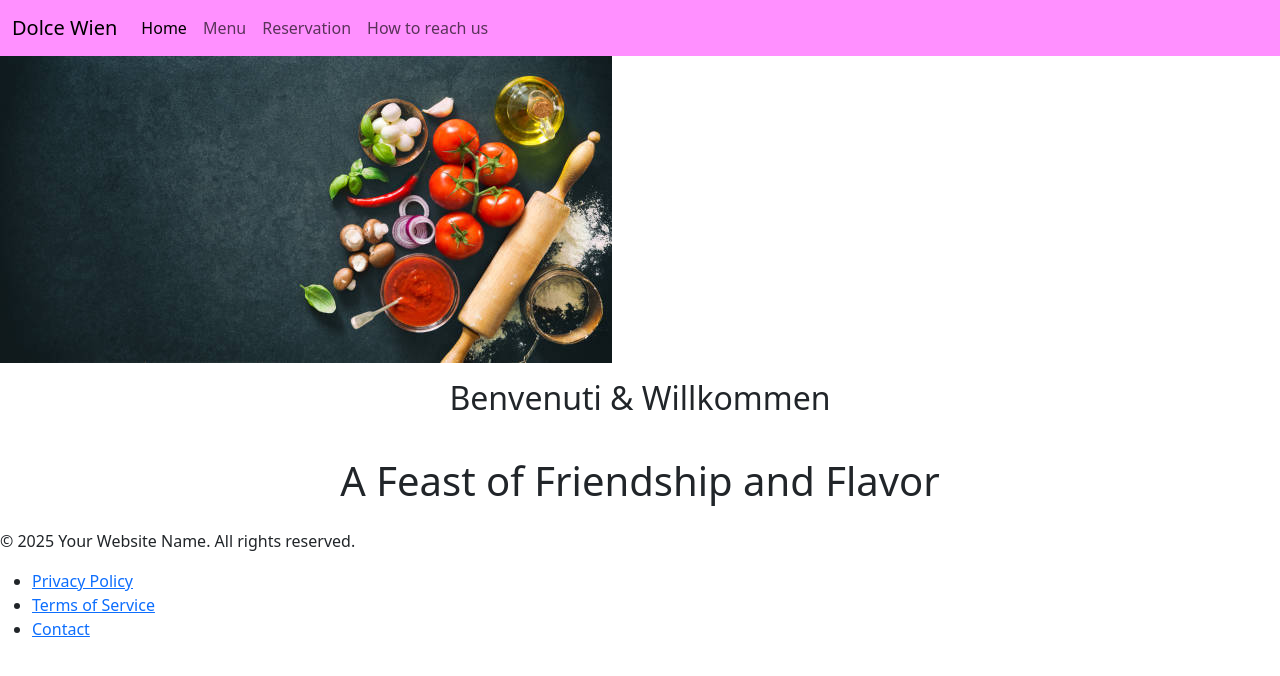
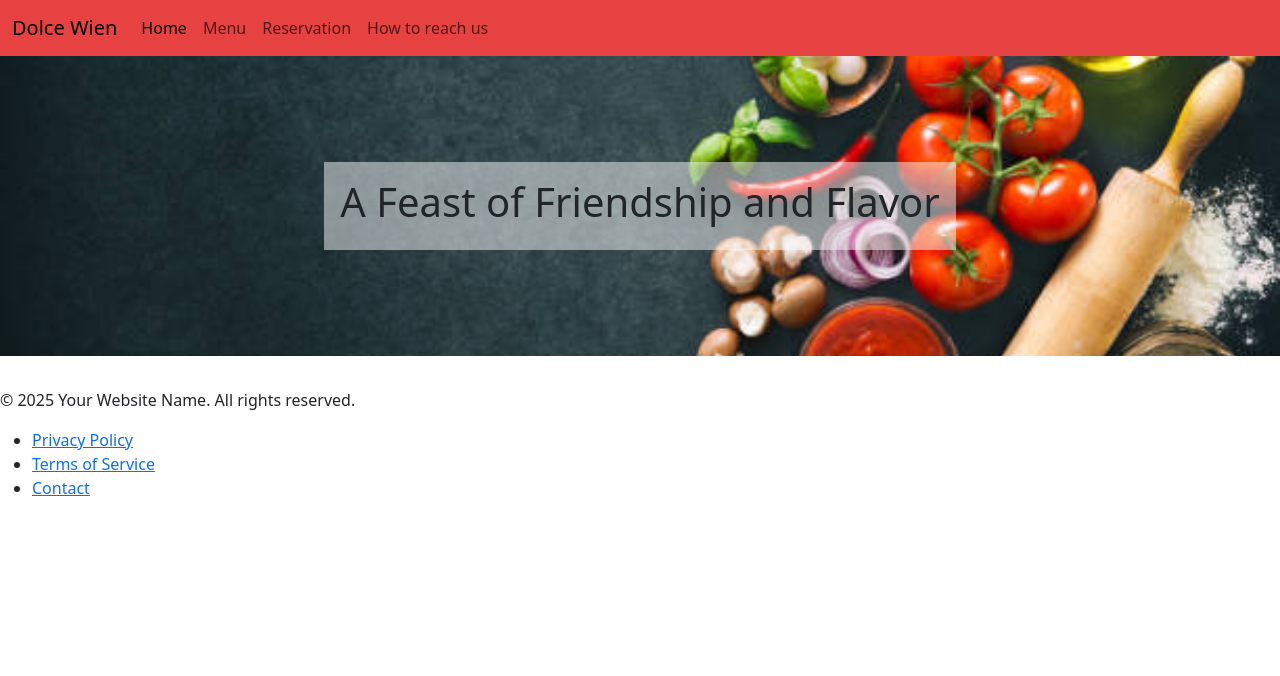
Before and after one commit to MLF-Tech/Ex-Advanced, a plain HTML site: page index.html in a window 1280 px wide. Drawn offline with nearby package versions, Linux system fonts and the light colour scheme; files whose address does not match are found by name.

Commit message:
adds hero-pic

```diff
--- a/css/style.css
+++ b/css/style.css
@@ -0,0 +1,11 @@
+.hero{
+    background-image: url(/img/istockphoto-924476838-612x612.jpg);
+    background-size: cover;
+    display: flex;
+    justify-content: center;
+    align-items: center;
+    min-height: 300px;
+    background-position: center;
+    margin-bottom: 2em;
+
+}
--- a/index.html
+++ b/index.html
@@ -23,7 +23,7 @@
     <header>
       <nav
         class="navbar navbar-expand-lg"
-        style="background-color: rgba(255, 0, 255, 0.436)"
+        style="background-color: rgb(231, 66, 66)"
       >
         <div class="container-fluid">
           <a class="navbar-brand" href="#">Dolce Wien</a>
@@ -59,15 +59,19 @@
     </header>
 
     <main>
-      <div>
-        <img src="/img/istockphoto-924476838-612x612.jpg" alt="table" />
-        <div class="d-flex justify-content-center text-align-center p-3">
-          <div class="h2">Benvenuti & Willkommen</div>
-        </div>
-        <div class="d-flex justify-content-center text-align-center p-3">
+      <div class="hero">
+        <div class="bg-light bg-opacity-50 p-3">
           <div class="h1">A Feast of Friendship and Flavor</div>
         </div>
       </div>
+      <div id="output">
+        <div>
+
+        </div>
+      </div>
+
+
+
     </main>
 
     <footer>
```
